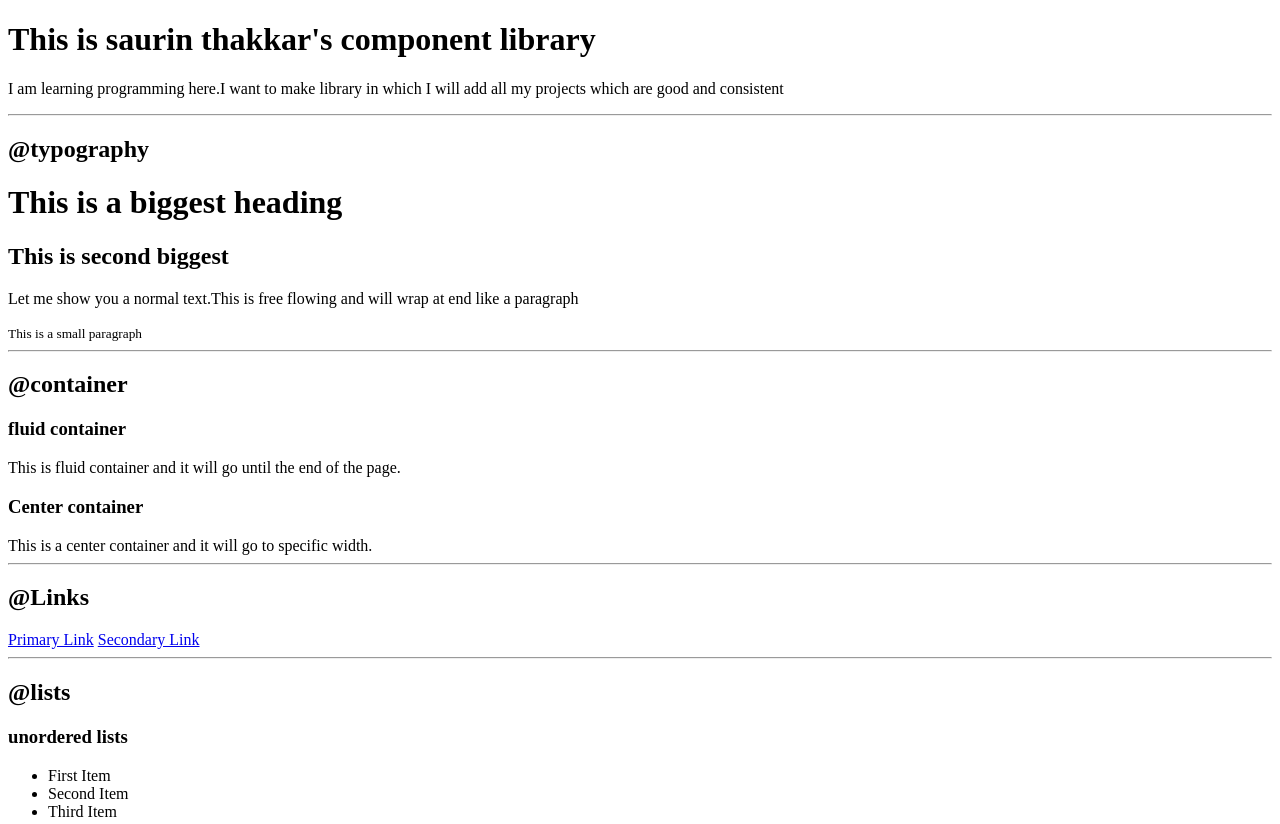
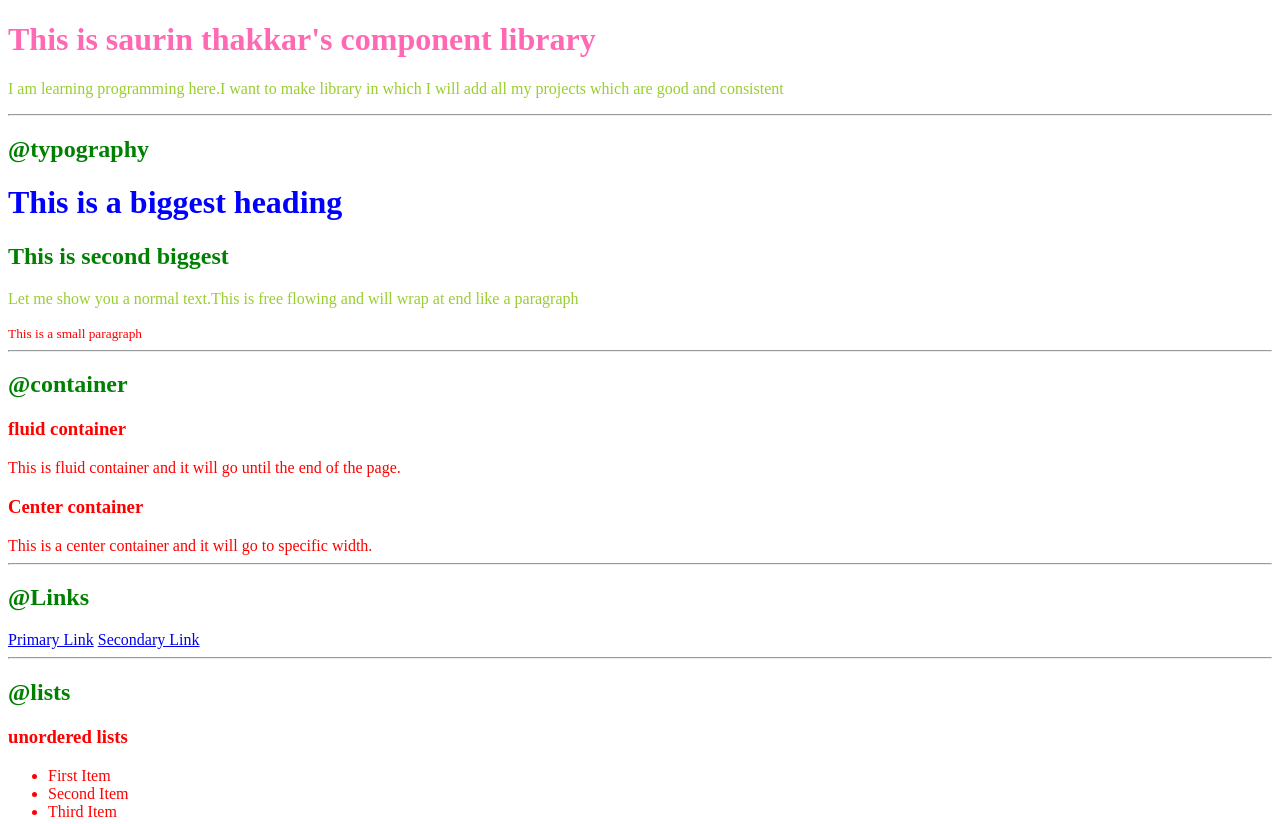
Before and after one commit to saurinthakkar/html-practice, a plain HTML site: page index.html in a window 1280 px wide. Shown: the top 824 px of the page. Drawn offline with Linux system fonts and the light colour scheme.

Commit message:
style : import CSS and attribute

```diff
--- a/index.html
+++ b/index.html
@@ -5,12 +5,24 @@
     <meta charset="UTF-8">
     <meta http-equiv="X-UA-Compatible" content="IE=edge">
     <meta name="viewport" content="width=<device-width>, initial-scale=1.0">
-    <title>Document</title>
+    <title>component library</title>
+
+    <!-- CSS way 1 : Style Tag
+    <style>
+        body{
+            color: red;
+        }
+    </style>
+    -->
+
+    <!-- CSS way 3 : external CSS-->
+    <link href="styles.css" rel = "stylesheet" >
 </head>
 
 <body>
-    <h1>This is saurin thakkar's component library</h1>
-    <p>I am learning programming here.I want to make library in which I will add all my projects
+    <!--style:"color:red" CSS way -2 - Style attribute-->
+    <h1 id = "lib-header">This is saurin thakkar's component library</h1>
+    <p class = "para">I am learning programming here.I want to make library in which I will add all my projects
         which are good and consistent</p>
 
 
@@ -21,7 +33,7 @@
 
     <h1>This is a biggest heading</h1>
     <h2>This is second biggest</h2>
-    <p>Let me show you a normal text.This is free flowing and will wrap at end
+    <p class="para">Let me show you a normal text.This is free flowing and will wrap at end
         like a paragraph</p>
     <small>This is a small paragraph</small>
 
--- /dev/null
+++ b/styles.css
@@ -0,0 +1,19 @@
+body{
+    color: red;
+}
+
+h1{
+    color:blue
+}
+
+h2{
+    color:green
+}
+
+#lib-header{
+    color: hotpink;
+}
+
+.para{
+    color : yellowgreen;
+}
```
